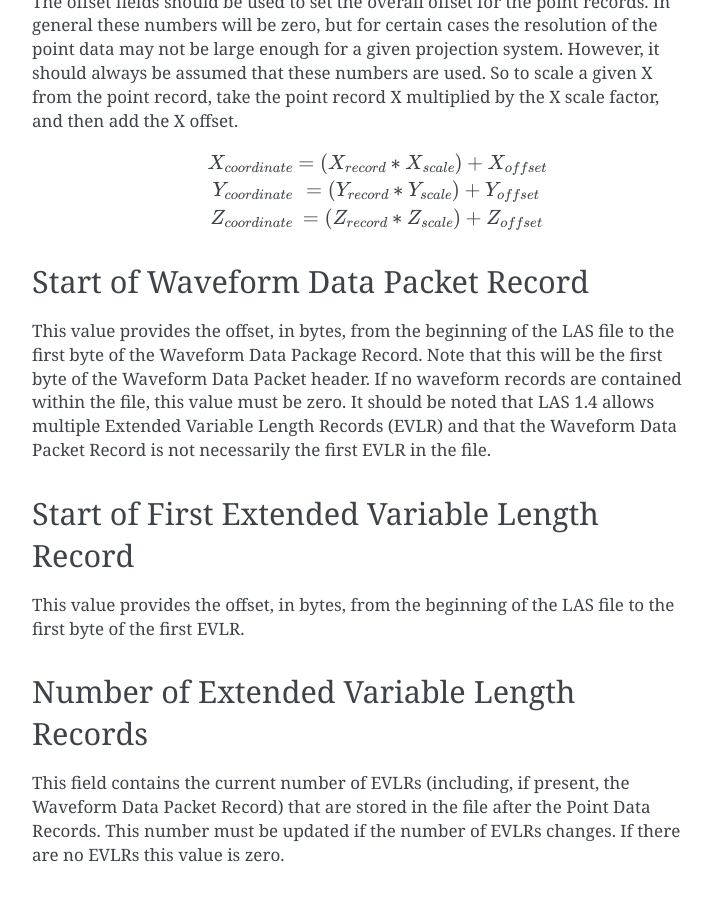
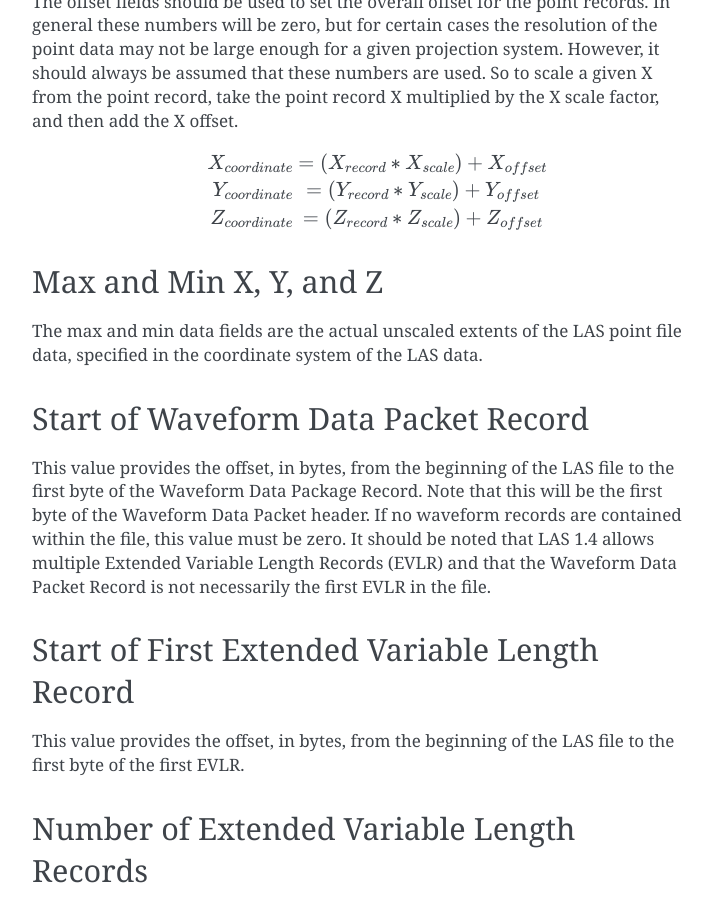
Before and after one commit to ASPRSorg/LAS, a Sphinx documentation site: the page built from source/header.txt, in a window 1280 px wide and 900 px high, scrolled down 6273 px. Shown: the whole window, without its empty margins (388-1101 px from the left). Built offline with Sphinx 7.4.7, drawn with Linux system fonts in a browser that asks for light colours; some of the changed text lies outside the part shown.

Commit message:
Fixing copy errors from original specification #19

```diff
--- a/source/header.txt
+++ b/source/header.txt
@@ -338,6 +338,11 @@ the X scale factor, and then add the X offset.
             Z_{coordinate} &= (Z_{record} * Z_{scale}) + Z_{offset}
         \end {eqnarray}
 
+Max and Min X, Y, and Z
+................................................................................
+The max and min data fields are the actual unscaled extents of the LAS point
+file data, specified in the coordinate system of the LAS data.
+
 Start of Waveform Data Packet Record
 ................................................................................
 
--- a/source/vlr.txt
+++ b/source/vlr.txt
@@ -32,7 +32,7 @@ Record Header is 54 bytes in length.
 Reserved
 ................................................................................
 
-This value must be zero.
+This value must be set to zero.
 
 User ID
 ................................................................................
```
Also changed, not shown: source/point.txt (+8 -8 lines).
